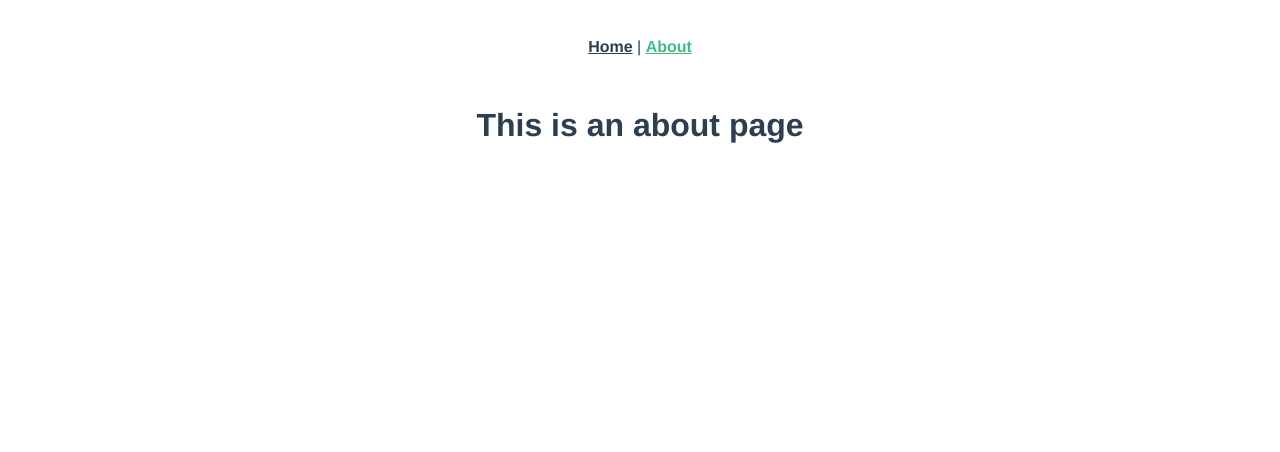
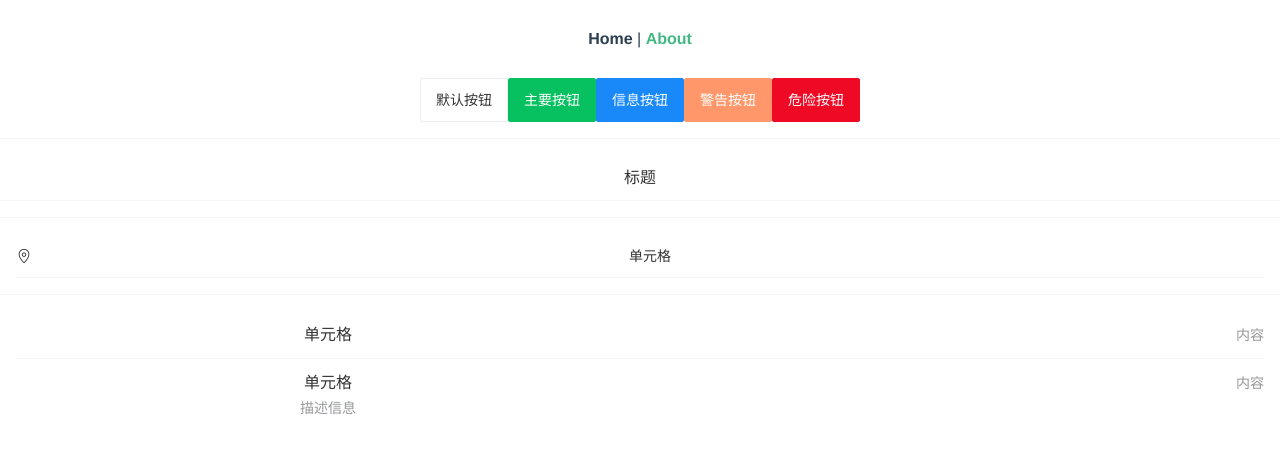
Before and after one commit to qp666/h5-newsApp, a Vue app: page /about in a window 1280 px wide. Shown: the top 452 px of the page. Built offline with nearby package versions, Linux system fonts and the light colour scheme.

Commit message:
初始化新建

```diff
--- a/package.json
+++ b/package.json
@@ -8,6 +8,7 @@
   },
   "dependencies": {
     "core-js": "^3.6.4",
+    "vant": "^2.5.4",
     "vue": "^2.6.11",
     "vue-router": "^3.1.5",
     "vuex": "^3.1.2"
--- a/src/main.js
+++ b/src/main.js
@@ -2,6 +2,12 @@ import Vue from 'vue'
 import App from './App.vue'
 import router from './router'
 import store from './store'
+
+//导入vant
+import Vant from 'vant';
+import 'vant/lib/index.css';
+
+Vue.use(Vant);
 
 Vue.config.productionTip = false
 
--- a/src/views/About.vue
+++ b/src/views/About.vue
@@ -1,5 +1,50 @@
 <template>
   <div class="about">
-    <h1>This is an about page</h1>
+    <van-button type="default" @click="go">默认按钮</van-button>
+    <van-button type="primary">主要按钮</van-button>
+    <van-button type="info">信息按钮</van-button>
+    <van-button type="warning">警告按钮</van-button>
+    <van-button type="danger">危险按钮</van-button>
+    <van-divider />
+    <van-nav-bar title="标题" />
+
+    <van-divider />
+
+    <van-cell title="单元格" icon="location-o" />
+    <van-divider />
+    <van-cell  title="单元格" value="内容" size="large" />
+    <van-cell title="单元格" value="内容" size="large" label="描述信息" />
   </div>
 </template>
+
+<script>
+export default {
+  name: "vue名",
+
+  props: {},
+  //数据
+  data() {
+    return {};
+  },
+  //方法
+  methods: {
+    go() {
+      console.log("点击了默认按钮");
+    }
+  },
+  //计算属性
+  computed: {},
+  //过滤器
+  filters: {},
+  //进入页面就执行的生命周期,不能访问dom,可以访问data与methods
+  created() {},
+  //渲染页面后执行的生命周期,可以访问dom
+  mounted() {},
+  //侦听器
+  watch: {},
+  //子页面
+  components: {}
+};
+</script>
+
+<style></style>
```
Also changed, not shown: 1 other file (tests, documents, lock files or other folders).
